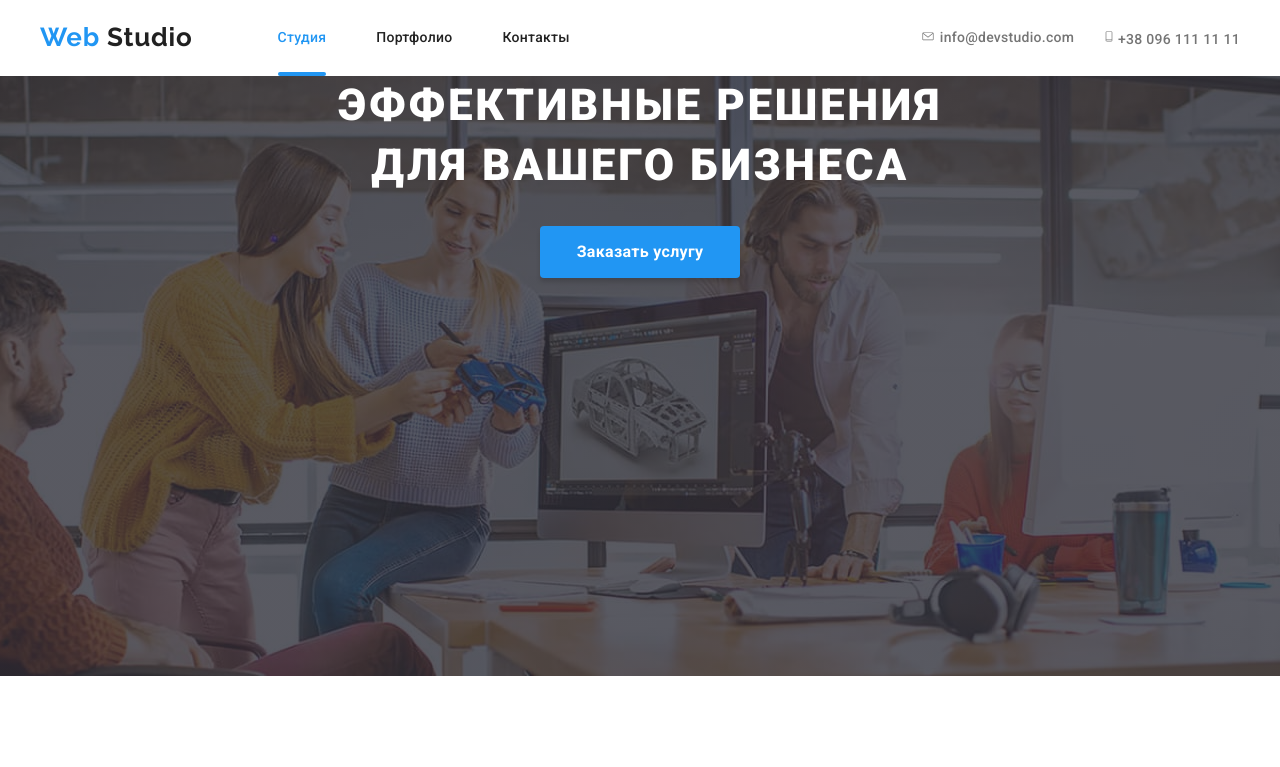
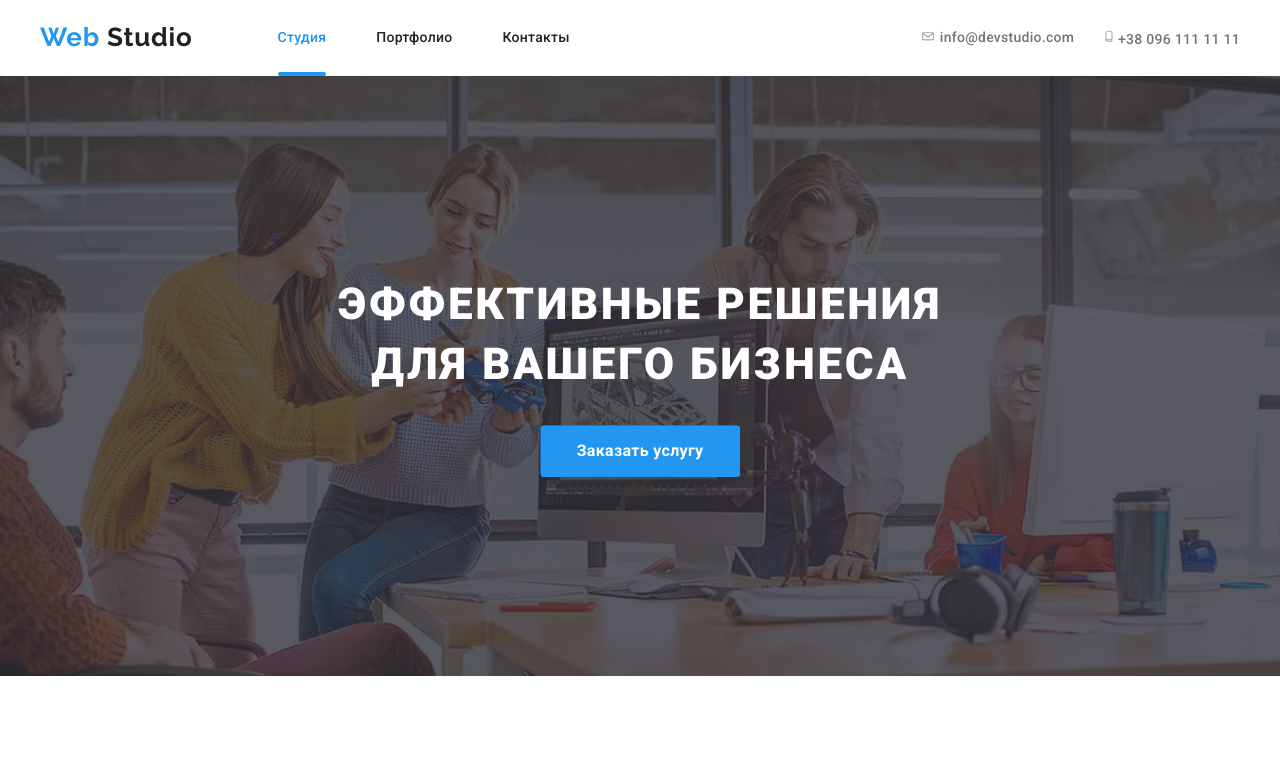
Before and after one commit to b-ovsepian/goit-markup-hw-05, a plain HTML site: page index.html in a window 1280 px wide. Shown: the top 767 px of the page. Drawn offline with nearby package versions, Linux system fonts and the light colour scheme.

Commit message:
Update index.html

```diff
--- a/index.html
+++ b/index.html
@@ -53,8 +53,12 @@
     <main>
       <!-- Герой -->
       <section class="hero">
-        <h1 class="hero-title">эффективные решения<br />для вашего бизнеса</h1>
-        <a href="" class="button">Заказать услугу</a>
+        <div class="hero-actions">
+          <h1 class="hero-title">
+            эффективные решения<br />для вашего бизнеса
+          </h1>
+          <a href="" class="button">Заказать услугу</a>
+        </div>
       </section>
       <!-- Преимущества -->
       <section class="section">
```
